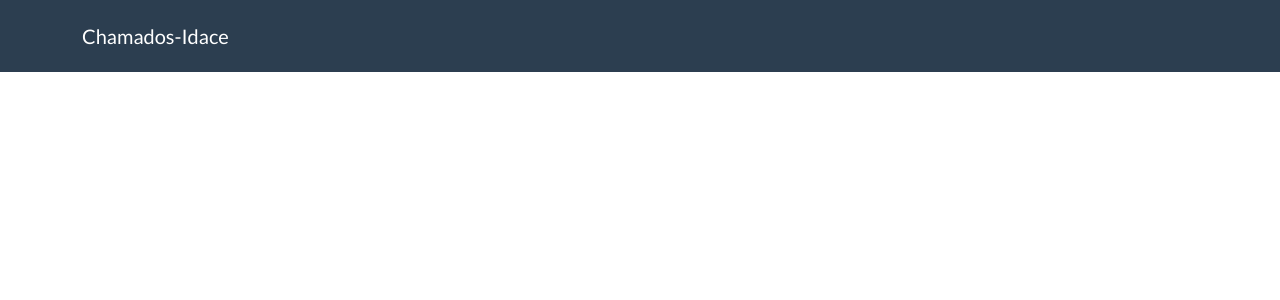
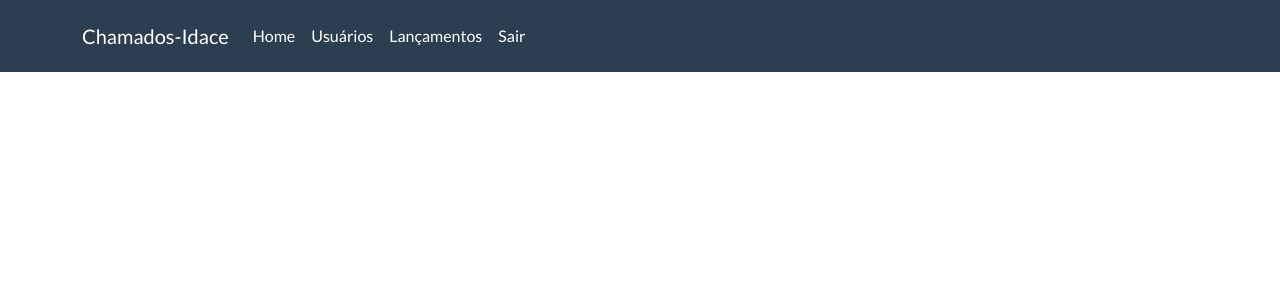
Before and after one commit to marcosalbano-dev/idace-chamados-app, a React (Create React App) app: page / in a window 1280 px wide. Shown: the top 300 px of the page. Built offline with nearby package versions, Linux system fonts and the light colour scheme.

Commit message:
ajustes no navbar

```diff
--- a/src/components/navbar.js
+++ b/src/components/navbar.js
@@ -17,10 +17,10 @@ function NavBar(props) {
                 </button>
                 <div className="collapse navbar-collapse" id="navbarResponsive">
                     <ul className="navbar-nav">
-                        <NavBarItem render={props.isUsuarioAutenticado} href="#/home" label="Home" />
-                        <NavBarItem render={props.isUsuarioAutenticado} href="#/cadastro-usuarios" label="Usuários" />
-                        <NavBarItem render={props.isUsuarioAutenticado} href="#/consulta-lancamentos" label="Lançamentos" />
-                        <NavBarItem render={props.isUsuarioAutenticado} onClick={props.deslogar} href="#/login" label="Sair" />
+                        <NavBarItem render={props} href="/home" label="Home" />
+                        <NavBarItem render={props} href="/cadastro-usuarios" label="Usuários" />
+                        <NavBarItem render={props} href="/consulta-lancamentos" label="Lançamentos" />
+                        <NavBarItem render={props} href="/login" label="Sair" />
                     </ul>
                 </div>
             </div>
```
